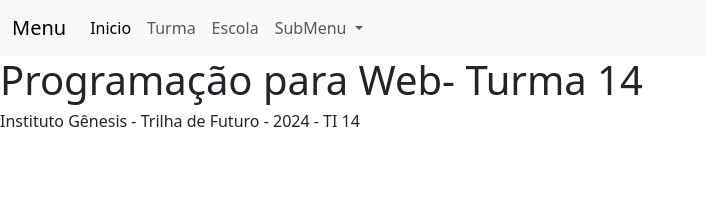
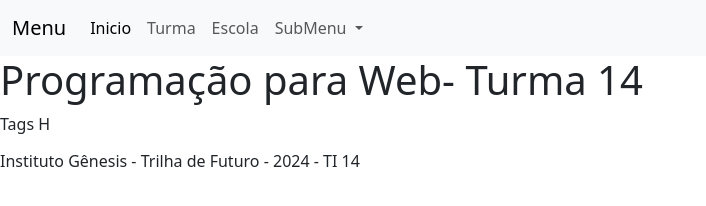
Before and after one commit to ruancarlosdev/curso-pw, a plain HTML site: page index.html in a window 1280 px wide. Shown: the whole page, without its empty margins (0-706 px from the left). Drawn offline with nearby package versions, Linux system fonts and the light colour scheme.

Commit message:
Adicionei a opção de parágrafos

```diff
--- a/index.html
+++ b/index.html
@@ -59,6 +59,13 @@
   <body>
     <h1>Programação para Web- Turma 14</h1>
 
+    <div>
+      <p>Tags H</p>
+
+    </div>
+
+
+
   </body>
   <footer>
     <h6>Instituto Gênesis - Trilha de Futuro - 2024 - TI 14</h6>
```
